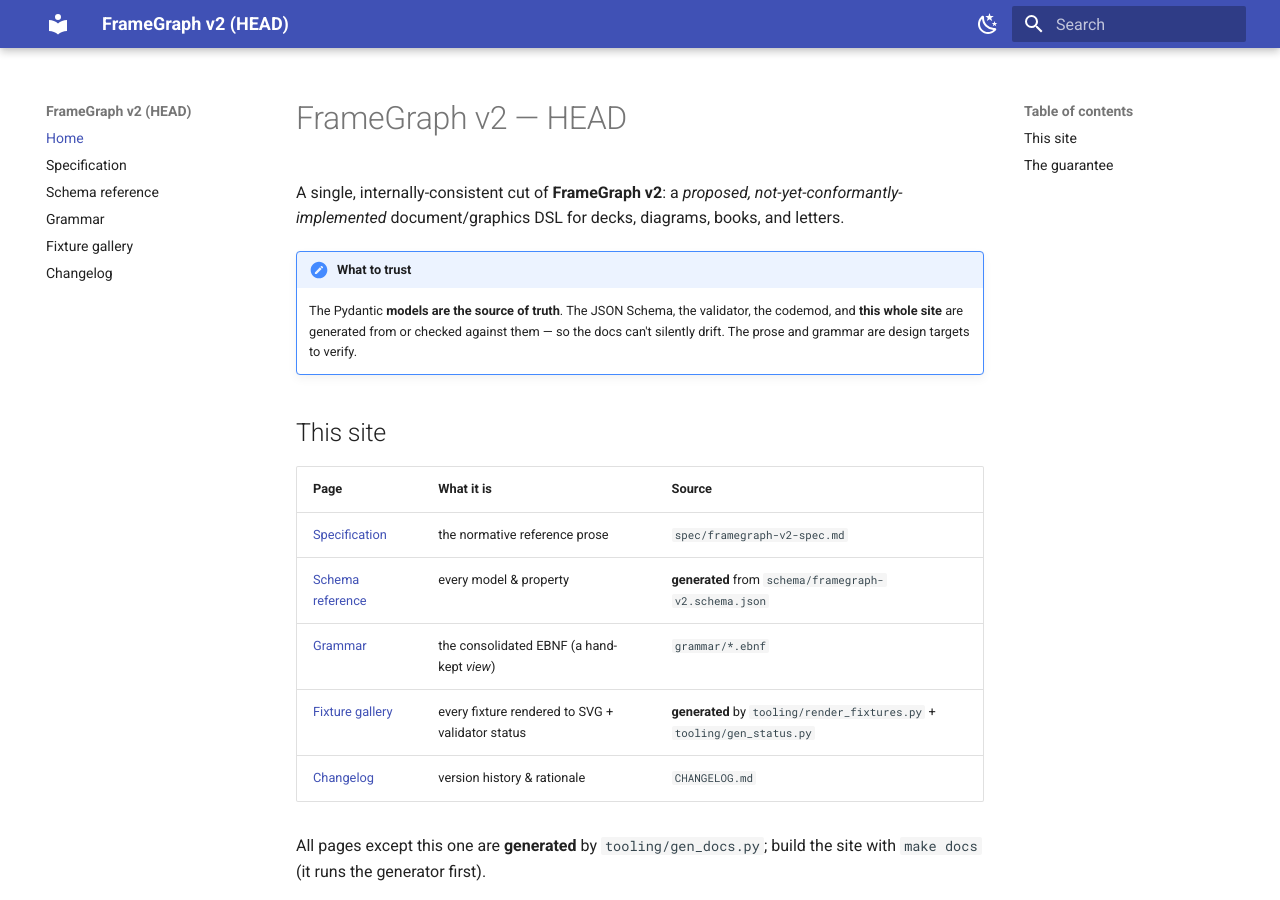
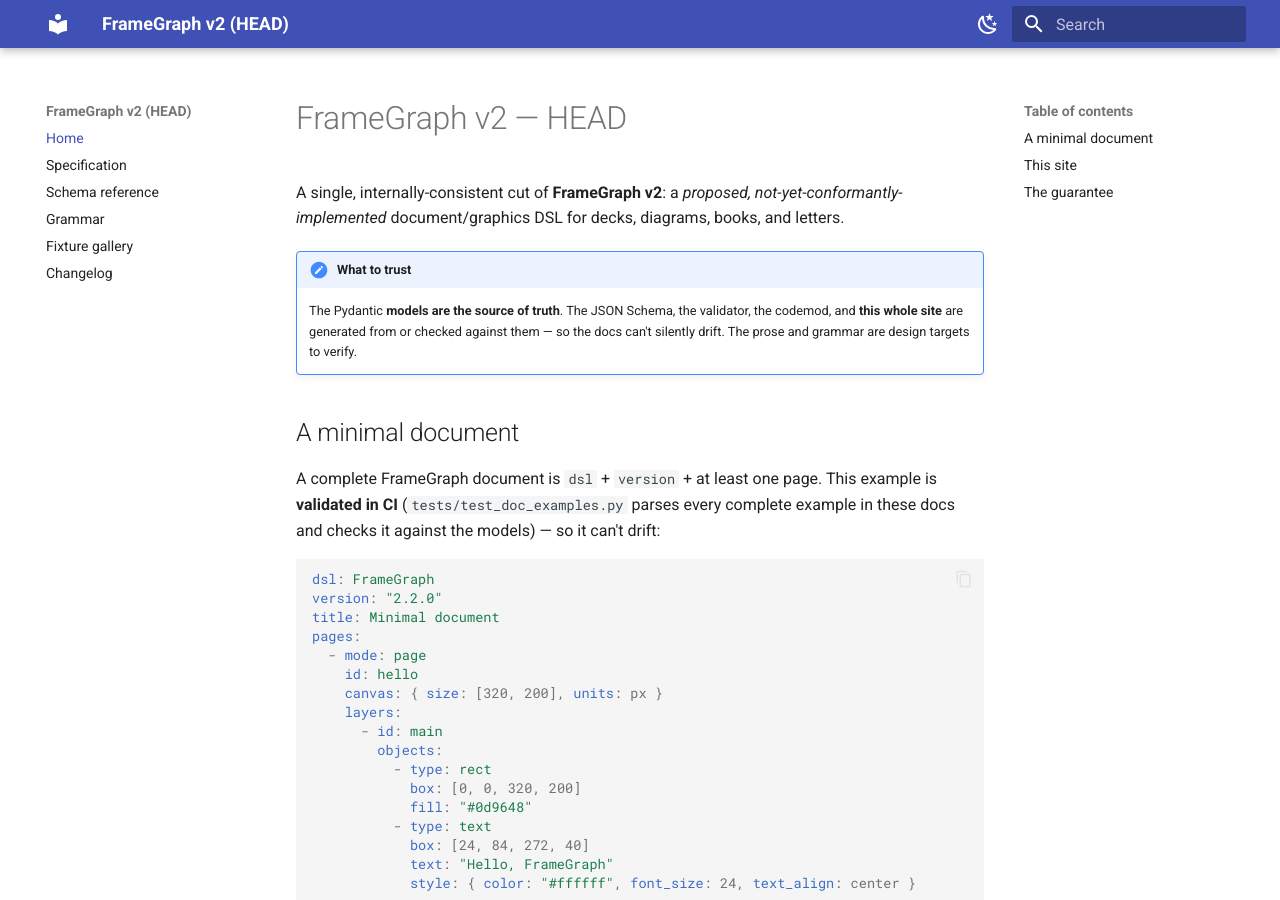
Before and after one commit to pedroanisio/frameforge, an MkDocs documentation site: the page built from docs/index.md, in a window 1280 px wide and 900 px high. Built offline with MkDocs 1.6.1 and Material for MkDocs 9.7.7, drawn with Linux system fonts in a browser that asks for light colours.

Commit message:
Add P3 executable documentation examples gate
Extends the "docs can't drift" guarantee to runnable examples: every complete
FrameGraph document shown in the prose is validated against the models in CI, so
a documentation example that drifts from the schema fails the build.

- tests/test_doc_examples.py: scans the spec, docs/index.md, and README for
  fenced yaml/json blocks; validates each *complete* doc (has `dsl: FrameGraph`,
  no `…` placeholders) via fg.Document. Illustrative skeletons are skipped.
  Rides the existing pytest gate (no make/CI wiring needed); also runs standalone.
- docs/index.md: seed a genuine minimal document ("Hello, FrameGraph") as the
  first validated example, so the gate has a live target and the landing page
  shows a real, correct document.

Verified: the example validates and pytest collects it (parametrized); a broken
doc (inline-geometry stroke, a P3 violation) is correctly rejected, confirming
the gate catches bad examples. Full suite: 29 passed.

Co-Authored-By: Claude Opus 4.8 (1M context) <noreply@anthropic.com>

````diff
--- a/docs/index.md
+++ b/docs/index.md
@@ -9,6 +9,32 @@ books, and letters.
     validator, the codemod, and **this whole site** are generated from or checked
     against them — so the docs can't silently drift. The prose and grammar are
     design targets to verify.
+
+## A minimal document
+
+A complete FrameGraph document is `dsl` + `version` + at least one page. This
+example is **validated in CI** (`tests/test_doc_examples.py` parses every complete
+example in these docs and checks it against the models) — so it can't drift:
+
+```yaml
+dsl: FrameGraph
+version: "2.2.0"
+title: Minimal document
+pages:
+  - mode: page
+    id: hello
+    canvas: { size: [320, 200], units: px }
+    layers:
+      - id: main
+        objects:
+          - type: rect
+            box: [0, 0, 320, 200]
+            fill: "#0d9648"
+          - type: text
+            box: [24, 84, 272, 40]
+            text: "Hello, FrameGraph"
+            style: { color: "#ffffff", font_size: 24, text_align: center }
+```
 
 ## This site
 
````
Also changed, not shown: 1 other file.
